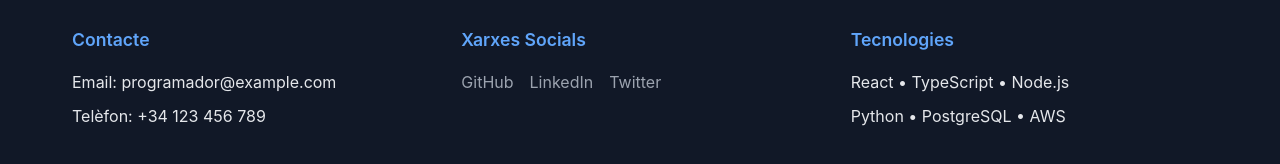
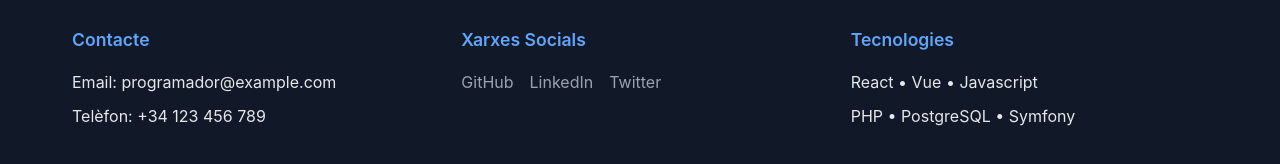
Before and after one commit to Oleguerct/portafolis, a React (Create React App) app: page /contact in a window 1280 px wide. Shown: the part 1371-1535 px from the top of the page. Built offline with nearby package versions, Linux system fonts and the light colour scheme.

Commit message:
Update footer technologies and add project configuration files

```diff
--- a/src/components/Footer.tsx
+++ b/src/components/Footer.tsx
@@ -27,8 +27,8 @@ const Footer: React.FC = () => {
           </div>
           <div className="footer-section">
             <h3>Tecnologies</h3>
-            <p>React • TypeScript • Node.js</p>
-            <p>Python • PostgreSQL • AWS</p>
+            <p>React • Vue • Javascript</p>
+            <p>PHP • PostgreSQL • Symfony</p>
           </div>
         </div>
       </div>
```
